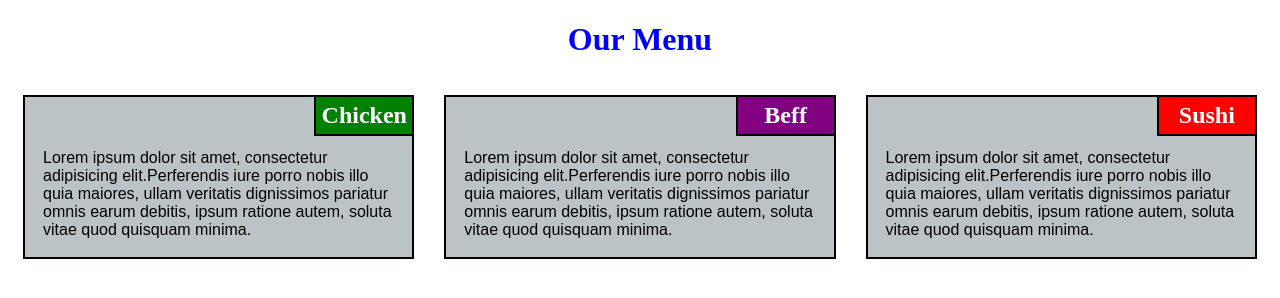
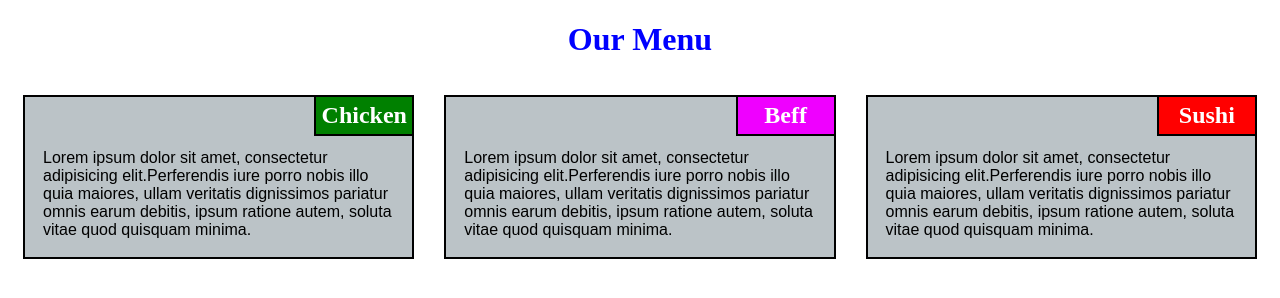
Before and after one commit to Decidie/Coursera-test, a plain HTML site: page mod2_solution/index.html in a window 1280 px wide. Drawn offline with Linux system fonts and the light colour scheme.

Commit message:
Update style.css

```diff
--- a/mod2_solution/style.css
+++ b/mod2_solution/style.css
@@ -45,7 +45,7 @@
 }
 
 .dish2 {
-  background-color: purple;
+  background-color: #ef00ff;
 }
 
 .dish3 {
```
